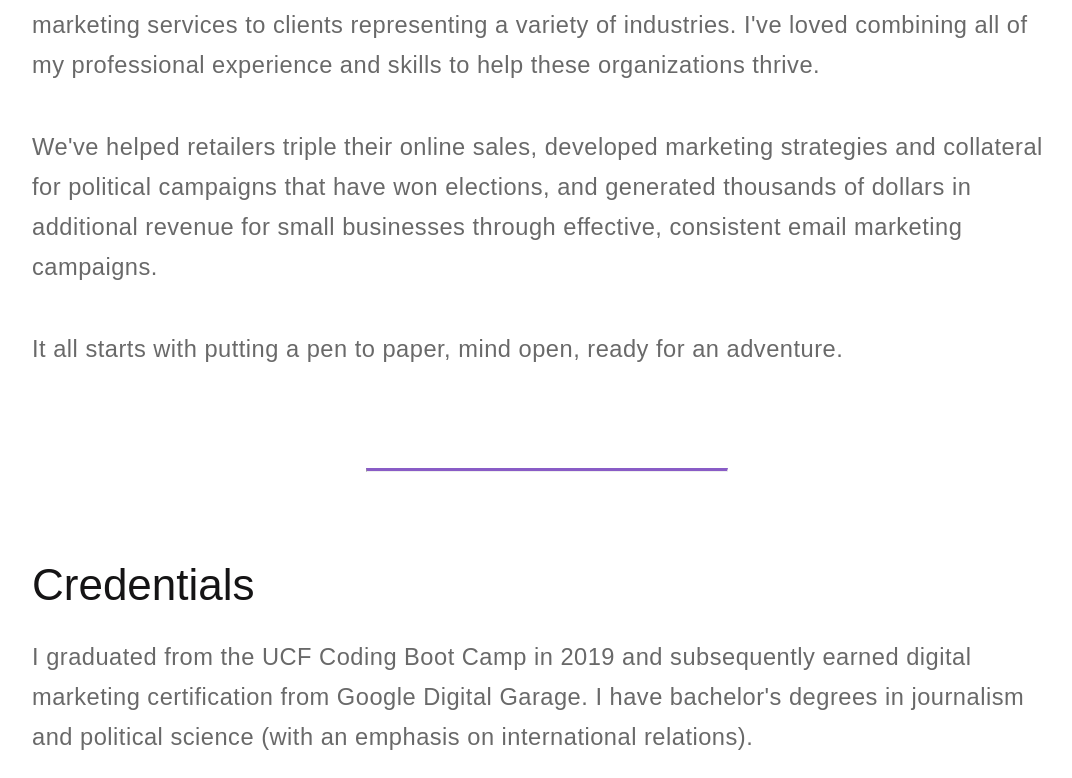
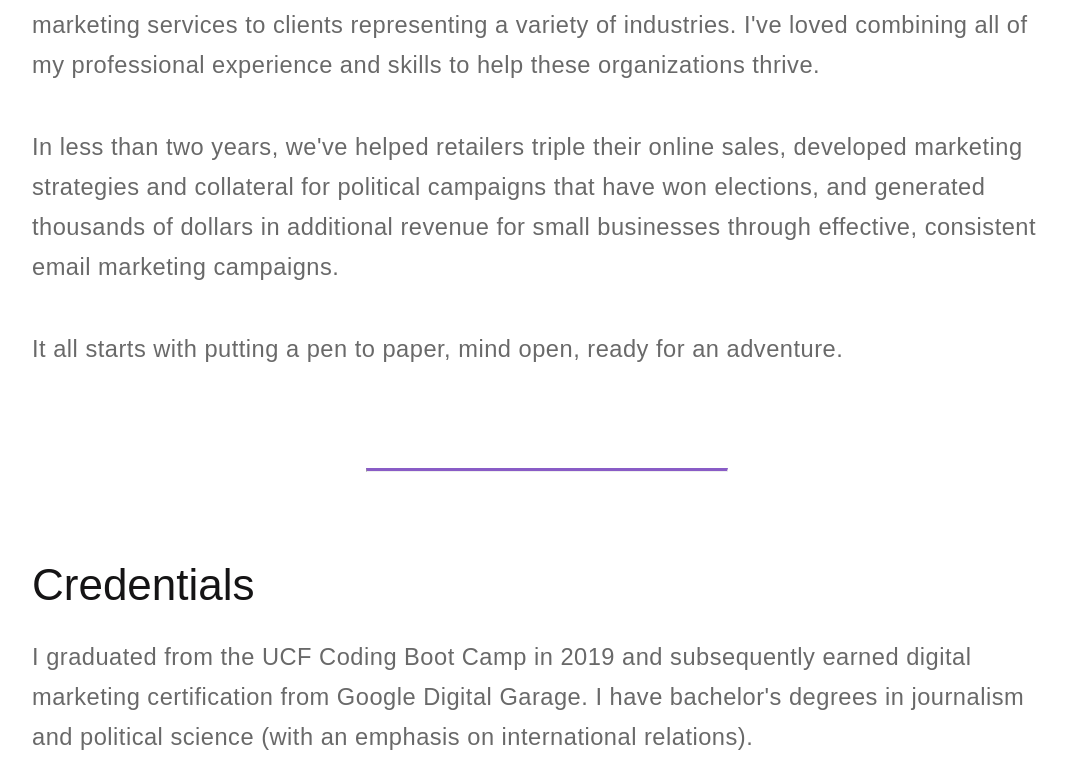
Before and after one commit to jenross/portfolio_2020, a Gatsby site: page / in a window 1280 px wide. Shown: the part 2571-3349 px from the top of the page, without its empty margins (93-1165 px from the left). Built offline with nearby package versions, Linux system fonts and the light colour scheme; Gatsby itself is replaced by a stand-in of ours.

Commit message:
bio quick add

```diff
--- a/src/components/Hero.js
+++ b/src/components/Hero.js
@@ -133,7 +133,7 @@ const Hero = () => {
               rel="noreferrer"
             >Mercury Jane Media</a> in 2020 along with my husband, Patch, a graphic designer. We offer brand strategy and identity design, web design and development, and email marketing services to clients representing a variety of industries. I've loved combining all of my professional experience and skills to help these organizations thrive.</p>
 
-        <p className="hero-content">We've helped retailers triple their online sales, developed marketing strategies and collateral for political campaigns that have won elections, and generated thousands of dollars in additional revenue for small businesses through effective, consistent email marketing campaigns.</p>
+        <p className="hero-content">In less than two years, we've helped retailers triple their online sales, developed marketing strategies and collateral for political campaigns that have won elections, and generated thousands of dollars in additional revenue for small businesses through effective, consistent email marketing campaigns.</p>
 
         <p className="hero-content">It all starts with putting a pen to paper, mind open, ready for an adventure.</p>
           {/* <p className="hero-content">
```
